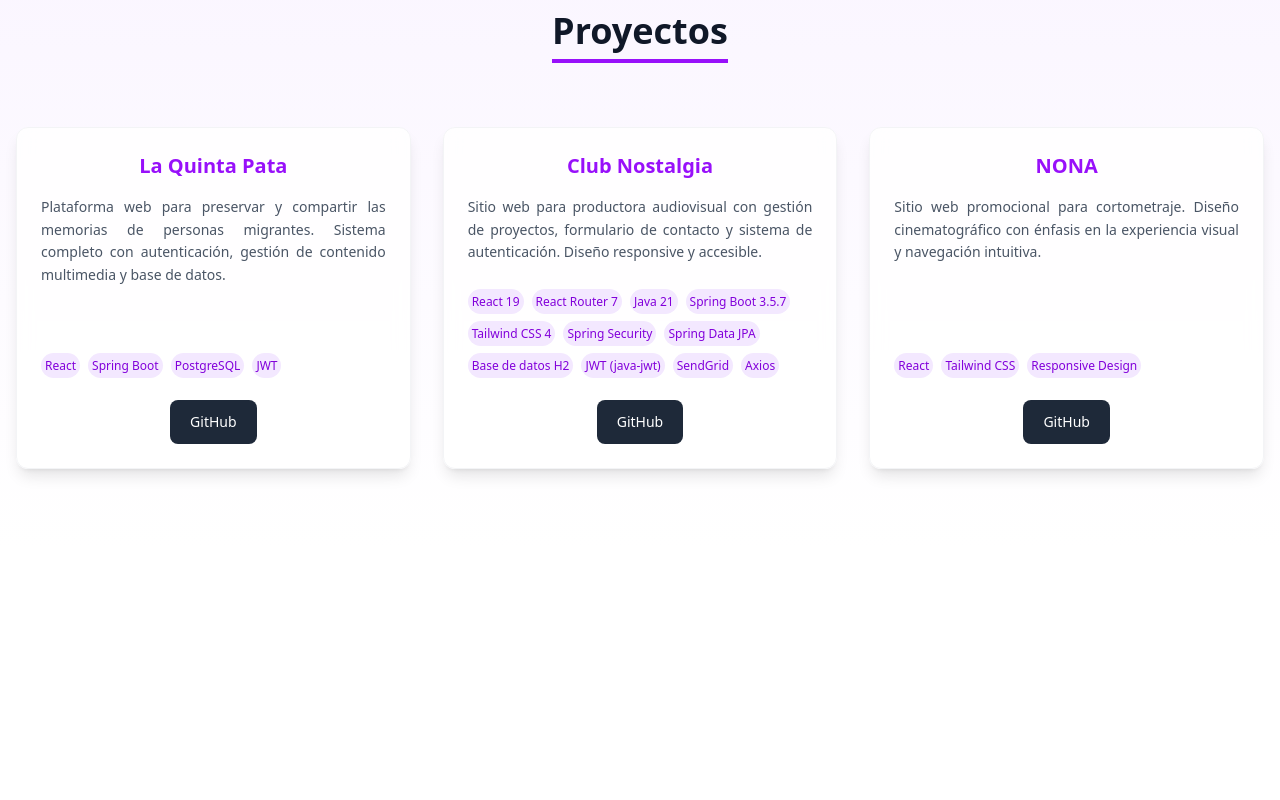
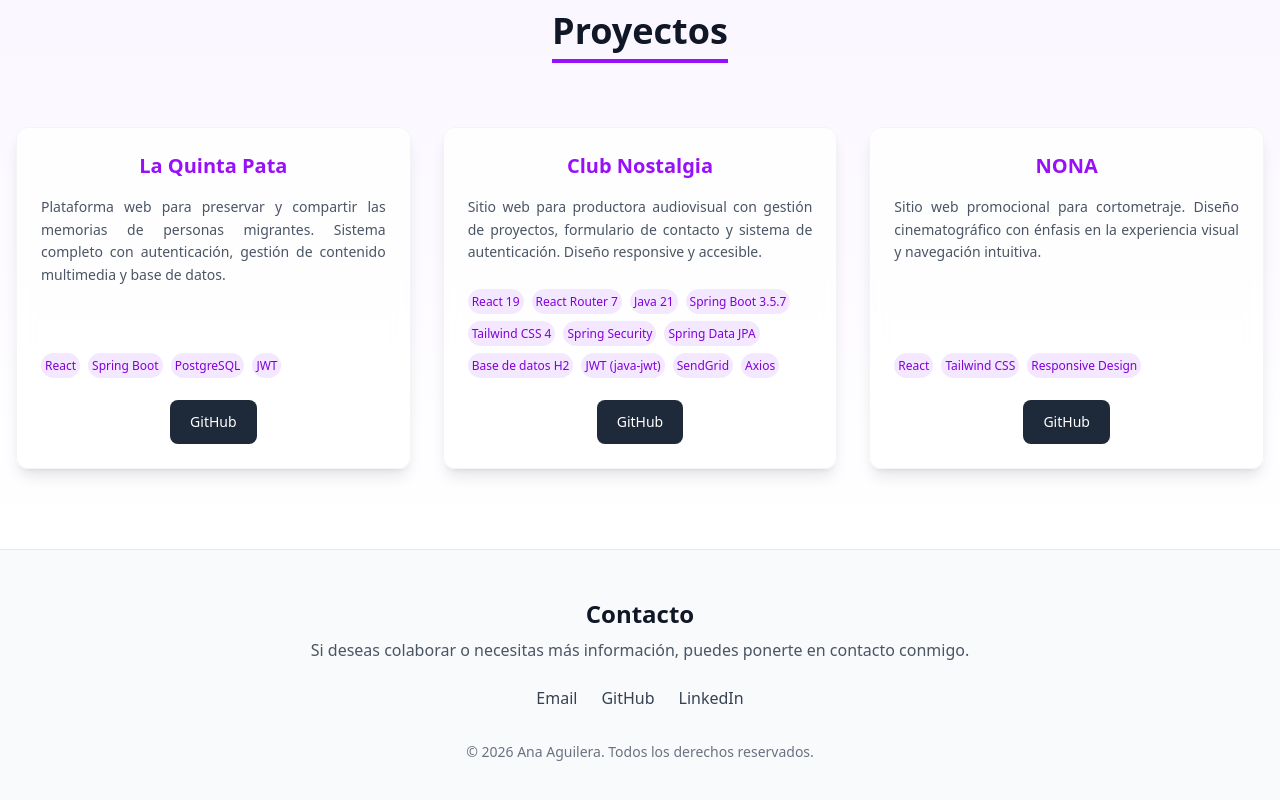
Before and after one commit to AnaAguileraMorales88/portfolio-anaaguilera, a React (Vite) app: page / in a window 1280 px wide. Shown: the part 1798-2598 px from the top of the page. Before the commit the page ends 2347 px from the top, so only its background shows below. Built offline with nearby package versions, Linux system fonts and the light colour scheme.

Commit message:
feat:Añadido footer

```diff
--- a/src/App.jsx
+++ b/src/App.jsx
@@ -3,6 +3,7 @@ import Hero from './components/hero/Hero'
 import About from './components/about/About'
 import Skills from './components/skills/Skills'
 import Projects from './components/projects/Projects'
+import Footer from './components/footer/Footer'
 
 function App() {
   return (
@@ -12,6 +13,7 @@ function App() {
       <About />
       <Skills />
       <Projects />
+      <Footer />
     </main>
   )
 }
--- /dev/null
+++ b/src/components/footer/Footer.jsx
@@ -0,0 +1,44 @@
+import { contactData } from './contactData';
+
+const Footer = () => {
+    return (
+        <footer id="contact" className="py-12 text-center border-t border-gray-200 bg-gray-50">
+            <article className="max-w-7xl mx-auto px-4">
+                <article className="mb-6">
+                    <h2 className="text-2xl font-bold text-gray-900 mb-2">
+                        Contacto
+                    </h2>
+                    <p className="text-gray-600">
+                        Si deseas colaborar o necesitas más información, puedes ponerte en contacto conmigo.
+                    </p>
+                </article>
+
+                <section aria-label="Enlaces de contacto">
+                    <ul className="flex flex-wrap justify-center gap-6 mb-8">
+                        {contactData.map((contact) => (
+                            <li key={contact.name}>
+                                <a
+                                    href={contact.href}
+                                    {...(contact.external && {
+                                        target: "_blank",
+                                        rel: "noopener noreferrer"
+                                    })}
+                                    className="text-gray-700 hover:text-purple-600 transition-colors font-medium"
+                                    aria-label={contact.ariaLabel}
+                                >
+                                    {contact.name}
+                                </a>
+                            </li>
+                        ))}
+                    </ul>
+                </section>
+
+                <p className="text-gray-500 text-sm">
+                    © {new Date().getFullYear()} Ana Aguilera. Todos los derechos reservados.
+                </p>
+            </article>
+        </footer>
+    );
+};
+
+export default Footer;
--- /dev/null
+++ b/src/components/footer/contactData.js
@@ -0,0 +1,19 @@
+export const contactData = [
+    {
+        name: "Email",
+        href: "mailto:tu-email@ejemplo.com",
+        ariaLabel: "Enviar email"
+    },
+    {
+        name: "GitHub",
+        href: "https://github.com/AnaAguileraMorales88",
+        ariaLabel: "Ver perfil de GitHub",
+        external: true
+    },
+    {
+        name: "LinkedIn",
+        href: "https://www.linkedin.com/in/ana-aguilera-morales/",
+        ariaLabel: "Ver perfil de LinkedIn",
+        external: true
+    }
+];
```
